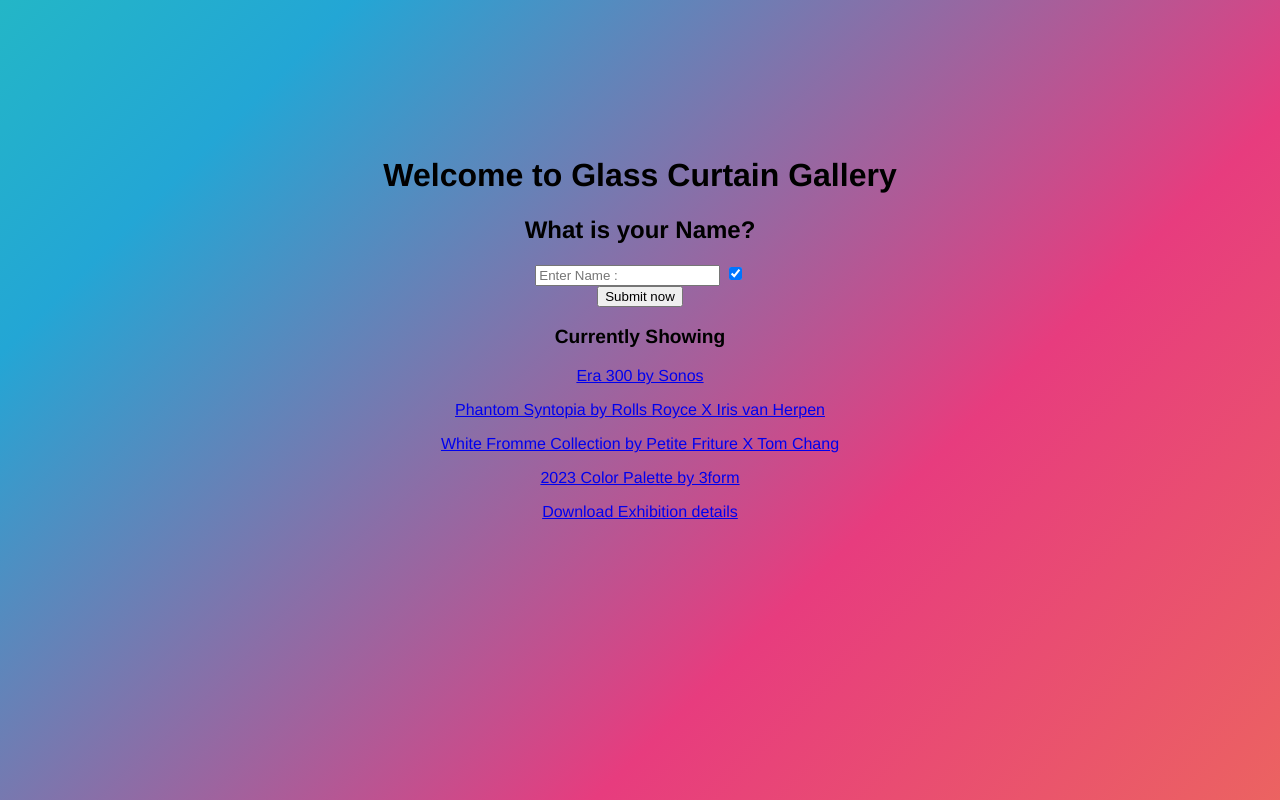
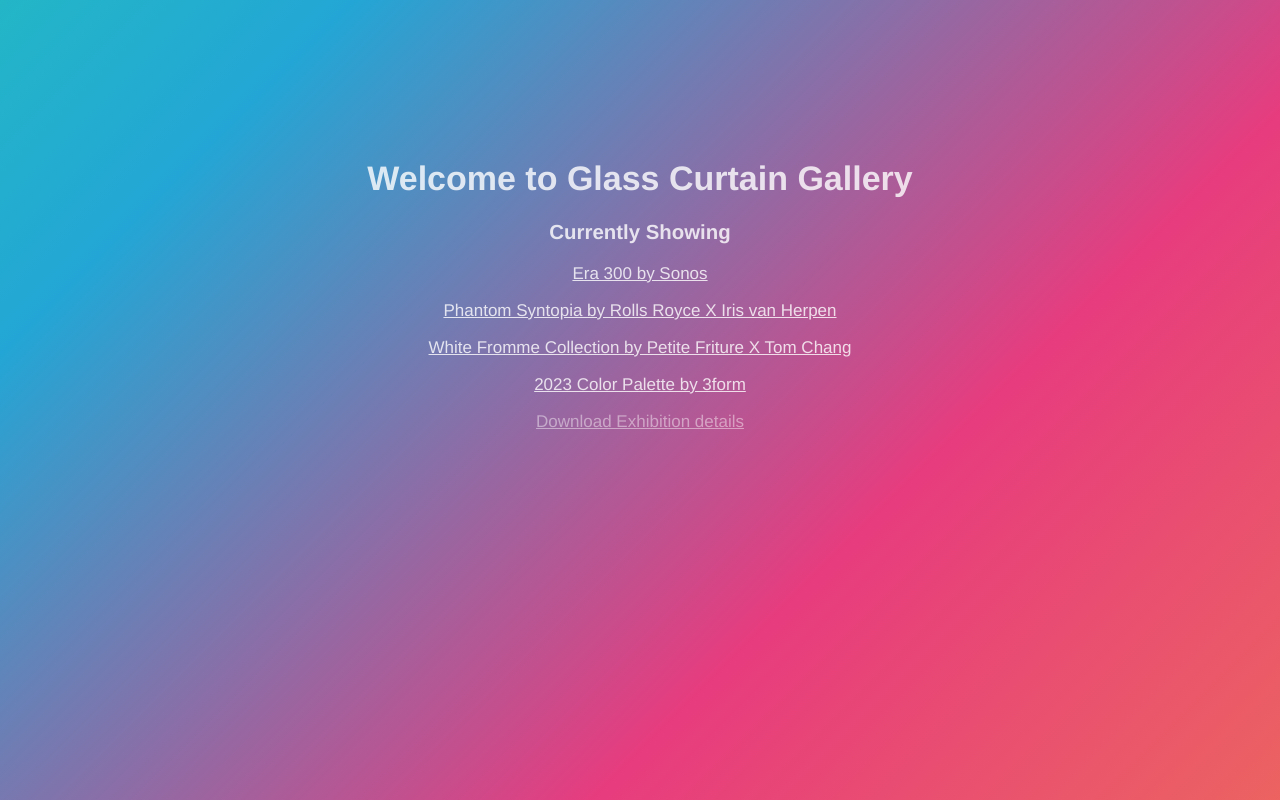
Before and after one commit to peterSanyo/foundations01, a Flask app: page /gallery in a window 1280 px wide. Run offline with Flask 2, Linux system fonts and the light colour scheme.

Commit message:
Excluded the login, arranged the colors to each other, highlighted link-hover. Visual clean-up.

```diff
--- a/02_assessment/static/css/01_landing.css
+++ b/02_assessment/static/css/01_landing.css
@@ -1,6 +1,13 @@
 html {
-    height:100%
-}
+    height:100%;
+      font-family: 'Helvetica neue', Arial, 'sans serif';
+      font-size: 17px;
+      align-items: center;
+      font-weight: lighter;
+      color: rgba(255, 255, 255, 0.801);
+
+
+    }
 
 body {
     text-align: center;
@@ -14,10 +21,22 @@
     height: 50%;
 }
 
+.menu a {
+  color: rgba(255, 255, 255, 0.801);
+}
+
+a:hover{
+  color: rgba(255, 255, 255, 1);
+}
+
+.download {
+  color: rgba(255, 255, 255, 0.442);
+}
+
 h3  {
   text-align: center;
   font-size: larger;
-  color: black;
+
 }
 body p{
 text-align: center;
--- a/02_assessment/static/css/ppage.css
+++ b/02_assessment/static/css/ppage.css
@@ -95,7 +95,6 @@
   a {
     color: rgba(255, 255, 255, 0.801);
   }
-
   a:hover{
     color: rgba(255, 255, 255, 1);
   }
--- a/02_assessment/templates/01_landing.html
+++ b/02_assessment/templates/01_landing.html
@@ -11,14 +11,14 @@
 
 <body>
     <h1>Welcome to Glass Curtain Gallery</h1>
-    <h2>What is your Name?</h2>
+    <!-- <h2>What is your Name?</h2>
     <form method="WRITE">
         <input type="text" id="tt" placeholder="Enter Name : ">
         <input type="checkbox" checked>
       </form>
       <button onclick="my()">Submit now</button>
       <p id="demo"></p>
-      </div>
+      </div> -->
 
       <div class="menu">
         <h3>Currently Showing</h3>
@@ -26,7 +26,7 @@
             <p><a href={{'/exhibit'+piece["count"]}}>{{piece["name"]}} by {{piece["offerer"]}}</a></p>
         {% endfor %}
       </div>
-      <a href="/downloads">Download Exhibition details</a>
+      <a class="download" href="/downloads">Download Exhibition details</a>
 
 
 
```
